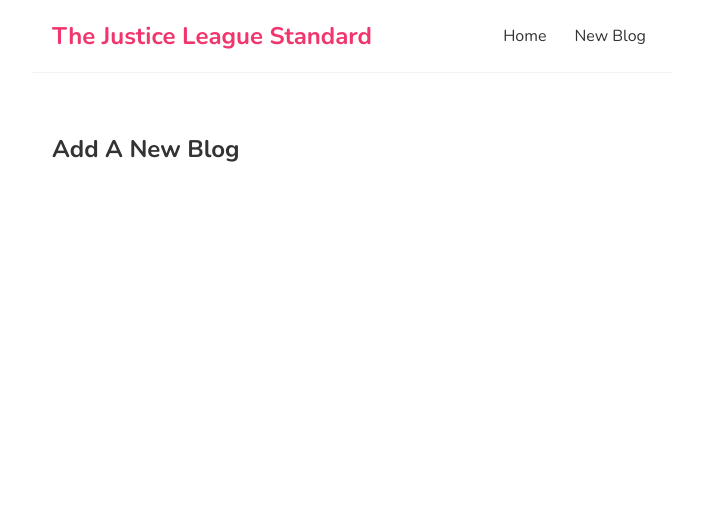
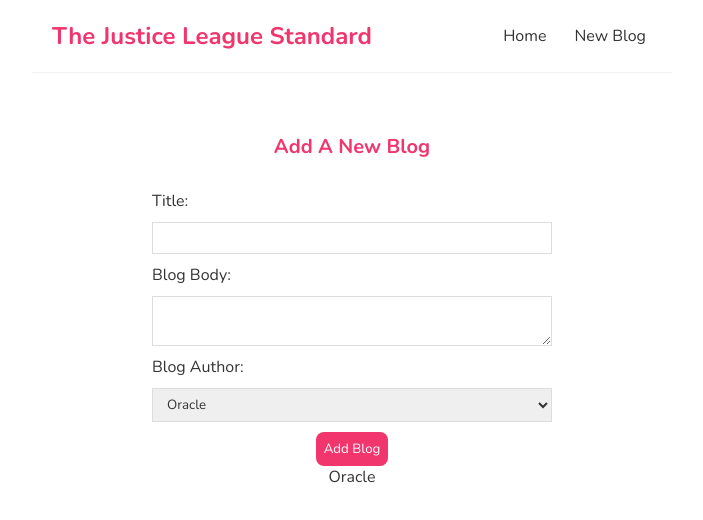
Before and after one commit to nvsmith/full-modern-react, a React (Create React App) app: page /create in a window 1280 px wide. Shown: the top 520 px of the page, without its empty margins (288-991 px from the left). Built offline with nearby package versions, Linux system fonts and the light colour scheme; the HTML template or start-up script is replaced by a standard one.

Commit message:
Add form to Create component with 2-way control. Style input form.

```diff
--- a/src/Create.js
+++ b/src/Create.js
@@ -1,8 +1,36 @@
+import { useState } from "react";
+
 // sfc
 const Create = () => {
+    const [title, setTitle] = useState("");
+    const [body, setBody] = useState("");
+    const [author, setAuthor] = useState("Oracle");
+
     return (
         <div className="create">
             <h2>Add A New Blog</h2>
+            <form>
+                <label>Title:</label>
+                <input type="text" required value={title} onChange={(e) => setTitle(e.target.value)} />
+
+                <label>Blog Body:</label>
+                <textarea required value={body} onChange={(e) => setBody(e.target.value)}></textarea>
+
+                <label>Blog Author:</label>
+                <select value={author} onChange={(e) => setAuthor(e.target.value)}>
+                    <option value="Superman">Superman</option>
+                    <option value="Batman">Batman</option>
+                    <option value="Wonder Woman">Wonder Woman</option>
+                    <option value="Oracle">Oracle</option>
+                </select>
+
+                <button>Add Blog</button>
+
+                {/* Output entries to document */}
+                <p>{title}</p>
+                <p>{body}</p>
+                <p>{author}</p>
+            </form>
         </div>
     );
 };
--- a/src/index.css
+++ b/src/index.css
@@ -69,3 +69,36 @@
     border-radius: 8px;
     cursor: pointer;
 }
+/* create new blog form */
+.create {
+    max-width: 400px;
+    margin: 0 auto;
+    text-align: center;
+}
+.create label {
+    text-align: left;
+    display: block;
+}
+.create h2 {
+    font-size: 20px;
+    color: #f1356d;
+    margin-bottom: 30px;
+}
+.create input,
+.create textarea,
+.create select {
+    width: 100%;
+    padding: 6px 10px;
+    margin: 10px 0;
+    border: 1px solid #ddd;
+    box-sizing: border-box;
+    display: block;
+}
+.create button {
+    background: #f1356d;
+    color: #fff;
+    border: 0;
+    padding: 8px;
+    border-radius: 8px;
+    cursor: pointer;
+}
```
